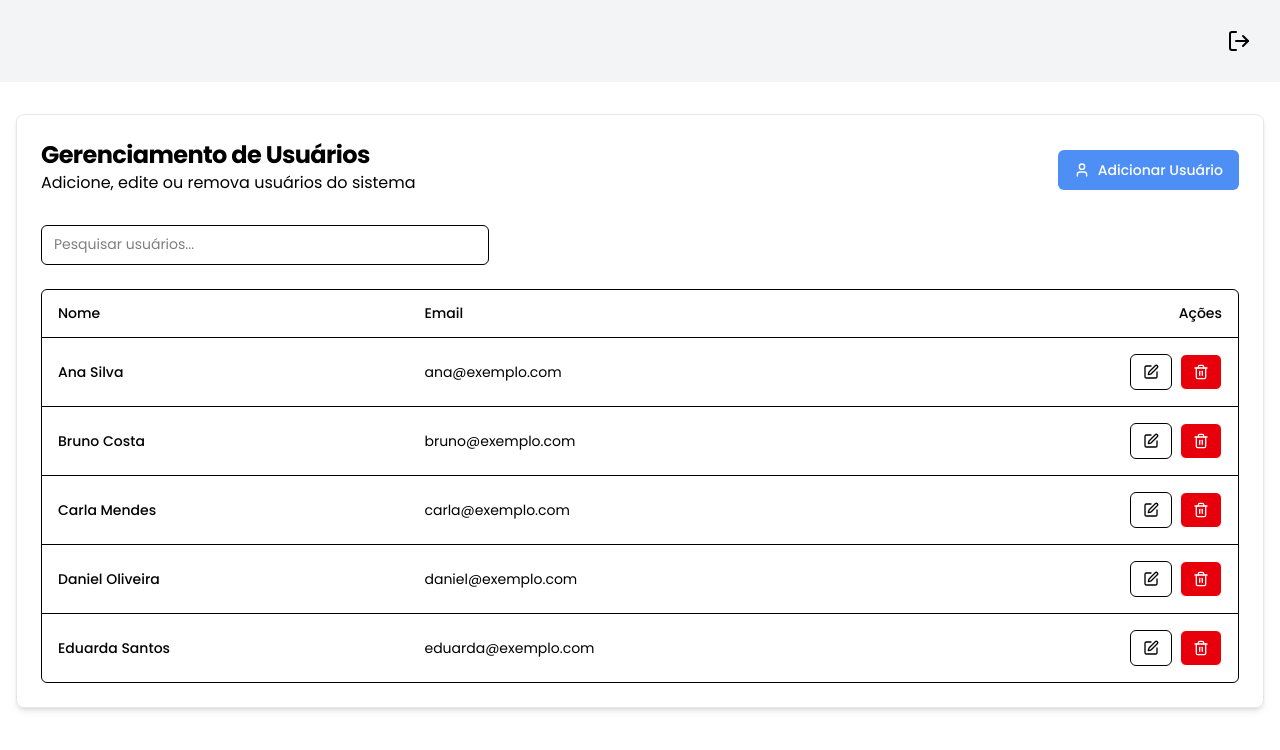
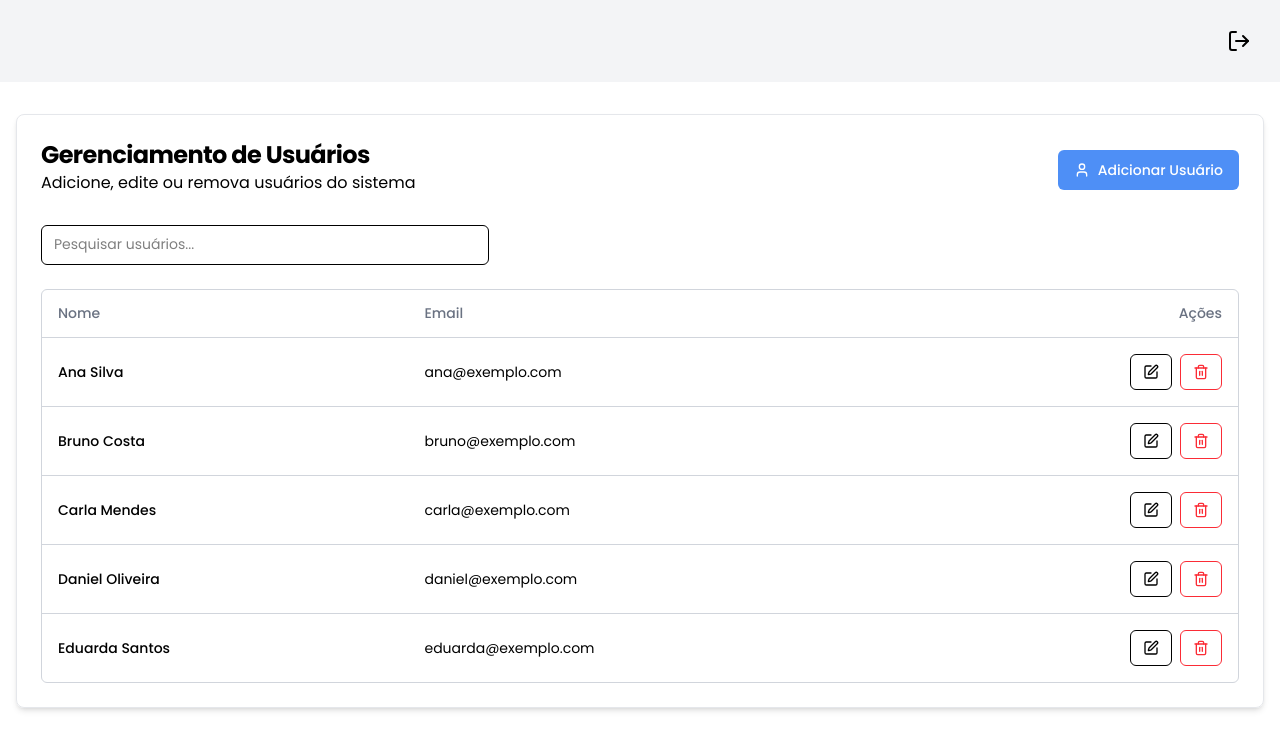
Before and after one commit to carloseduardo-silva/usuarios-crud, a React (Vite) app in the folder gerenciamento-usuarios/: page /gerenciar-usuarios in a window 1280 px wide. Shown: the top 750 px of the page. Built offline with nearby package versions, Linux system fonts and the light colour scheme.

Commit message:
fix:gerenciamento usuarios styles

```diff
--- a/gerenciamento-usuarios/src/components/Nav/Nav.tsx
+++ b/gerenciamento-usuarios/src/components/Nav/Nav.tsx
@@ -8,7 +8,6 @@ const Nav = () => {
 
       </div>
 
-
         <Link to={"/login"}>
           <LogOut/>
         </Link>
--- a/gerenciamento-usuarios/src/components/ui/label.tsx
+++ b/gerenciamento-usuarios/src/components/ui/label.tsx
@@ -5,7 +5,7 @@ import { cva, type VariantProps } from "class-variance-authority"
 import { cn } from "../../lib/utils"
 
 const labelVariants = cva(
-  "text-sm font-medium leading-none peer-disabled:cursor-not-allowed peer-disabled:opacity-70"
+  "text-sm  font-medium leading-none peer-disabled:cursor-not-allowed peer-disabled:opacity-70"
 )
 
 const Label = React.forwardRef<
--- a/gerenciamento-usuarios/src/components/ui/table.tsx
+++ b/gerenciamento-usuarios/src/components/ui/table.tsx
@@ -9,7 +9,7 @@ const Table = React.forwardRef<
   <div className="relative w-full overflow-auto">
     <table
       ref={ref}
-      className={cn("w-full caption-bottom text-sm", className)}
+      className={cn("w-full border-gray-400! caption-bottom text-sm", className)}
       {...props}
     />
   </div>
@@ -43,7 +43,7 @@ const TableFooter = React.forwardRef<
   <tfoot
     ref={ref}
     className={cn(
-      "border-t bg-muted/50 font-medium [&>tr]:last:border-b-0",
+      "border-t border-gray-400! bg-muted/50 font-medium [&>tr]:last:border-b-0",
       className
     )}
     {...props}
@@ -58,7 +58,7 @@ const TableRow = React.forwardRef<
   <tr
     ref={ref}
     className={cn(
-      "border-b transition-colors hover:bg-muted/50 data-[state=selected]:bg-muted",
+    "border-b border-gray-300! transition-colors hover:bg-gray-50 data-[state=selected]:bg-muted",
       className
     )}
     {...props}
@@ -73,7 +73,7 @@ const TableHead = React.forwardRef<
   <th
     ref={ref}
     className={cn(
-      "h-12 px-4 text-left align-middle font-medium text-muted-foreground [&:has([role=checkbox])]:pr-0",
+      "h-12 px-4 border-gray-400! text-left text-gray-500! align-middle font-medium text-muted-foreground [&:has([role=checkbox])]:pr-0",
       className
     )}
     {...props}
--- a/gerenciamento-usuarios/src/pages/GerenciarUsuarios.tsx
+++ b/gerenciamento-usuarios/src/pages/GerenciarUsuarios.tsx
@@ -179,7 +179,7 @@ const GerenciarUsuarios = () => {
               />
             </div>
 
-            <div className="rounded-md border">
+            <div className="rounded-md border-1 border-gray-300">
               <Table>
                 <TableHeader>
                   <TableRow>
@@ -208,7 +208,7 @@ const GerenciarUsuarios = () => {
                             <Button
                               variant="outline"
                               size="sm"
-                              className="text-destructive bg-red-600! text-white cursor-pointer hover:bg-destructive/10 hover:text-destructive"
+                              className="text-destructive text-red-500 cursor-pointer hover:bg-destructive/10 hover:text-destructive"
                               onClick={() => prepararExclusao(usuario)}
                             >
                               <Trash2 className="h-4 w-4" />
--- a/gerenciamento-usuarios/src/pages/Login.tsx
+++ b/gerenciamento-usuarios/src/pages/Login.tsx
@@ -49,7 +49,7 @@ const Login = () => {
             </div>
           </div>
           <CardTitle className="text-3xl pb-[11px] font-bold text-center">Login</CardTitle>
-          <p className="text-center text-muted-foreground">
+          <p className="text-center text-gray-500 text-muted-foreground">
             Entre com suas credenciais para acessar o sistema
           </p>
         </CardHeader>
@@ -86,7 +86,7 @@ const Login = () => {
             </div>
             <Button
               type="submit"
-              className="w-full bg-blue-vivid text-white"
+              className="w-full bg-blue-vivid text-white cursor-pointer"
               disabled={loading}
             >
               {loading ? "Entrando..." : "Entrar"}
```
